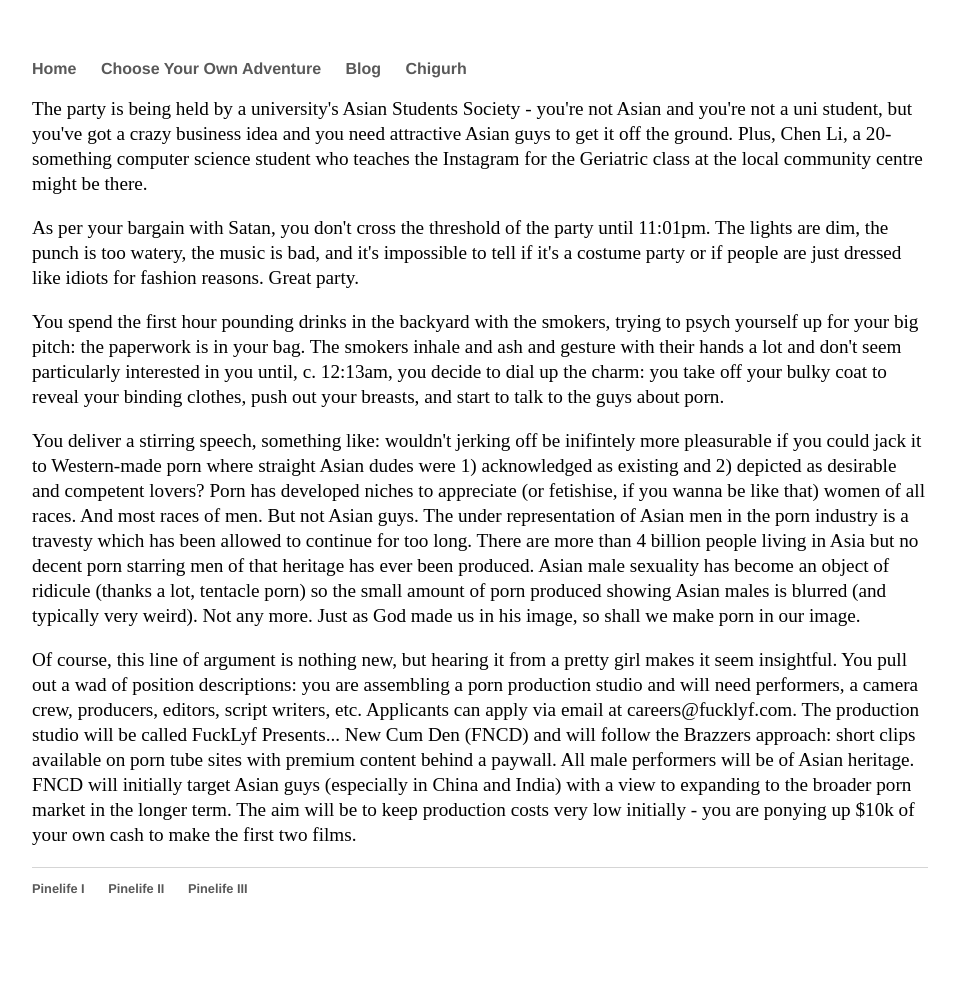
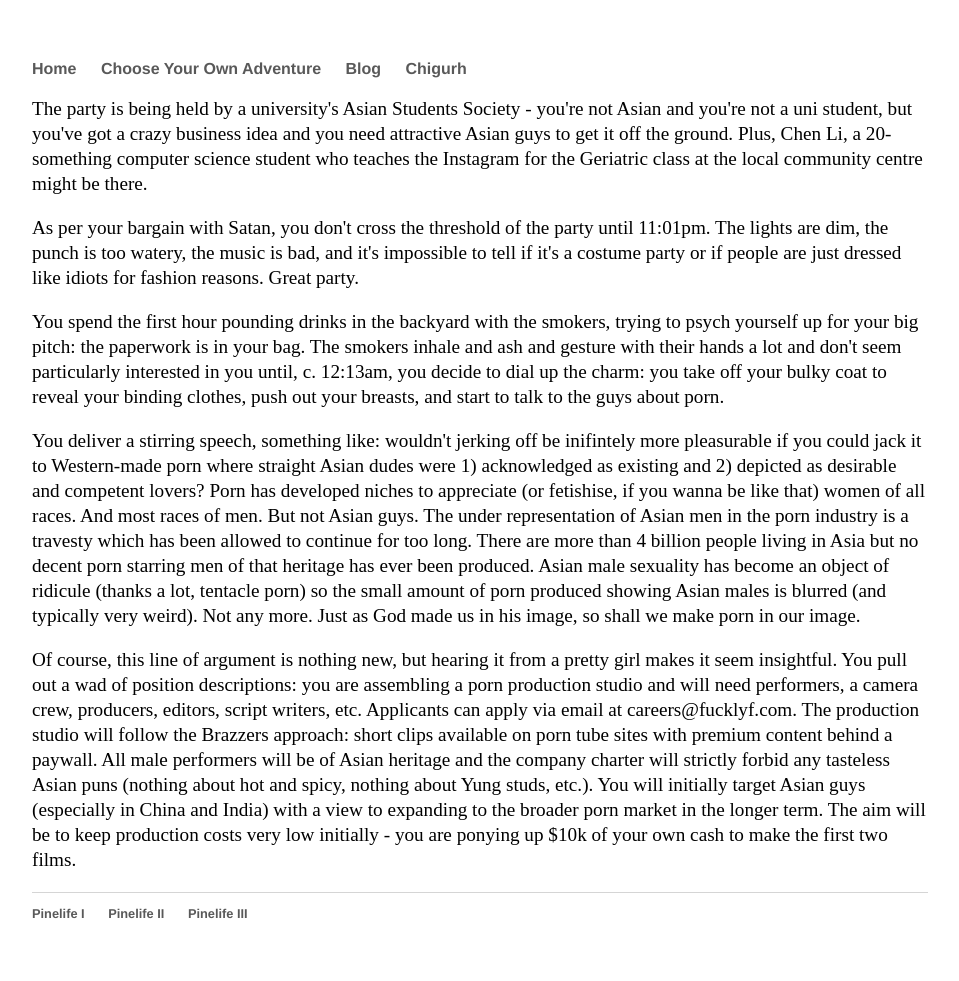
Before and after one commit to Pinelife/pinelife.github.io, a Jekyll site: the page built from Hellhole/Room4.html, in a window 1280 px wide. Shown: the whole page, without its empty margins (160-1119 px from the left). Built offline with Jekyll 4.4.1, drawn with Linux system fonts in a browser that asks for light colours; before the commit the page ends 956 px from its top, so only the background shows below that.

Commit message:
Update Room4.html

```diff
--- a/Hellhole/Room4.html
+++ b/Hellhole/Room4.html
@@ -27,8 +27,8 @@ You deliver a stirring speech, something like: wouldn't jerking off be inifintel
  </p>
 <p>
  Of course, this line of argument is nothing new, but hearing it from a pretty girl makes it seem insightful. You pull out a wad of position descriptions: you are assembling a porn production studio and will need
-  performers, a camera crew, producers, editors, script writers, etc. Applicants can apply via email at careers@fucklyf.com. The production studio will be
-  called FuckLyf Presents... New Cum Den (FNCD) and will follow the Brazzers approach: short clips available on porn tube sites with premium content behind a paywall.
-  All male performers will be of Asian heritage. FNCD will initially target Asian guys (especially in China and India) with a view
-  to expanding to the broader porn market in the longer term. The aim will be to keep production costs very low initially - you are ponying up $10k of your own cash to make the first two films.
+  performers, a camera crew, producers, editors, script writers, etc. Applicants can apply via email at careers@fucklyf.com. The production studio will
+  follow the Brazzers approach: short clips available on porn tube sites with premium content behind a paywall.
+  All male performers will be of Asian heritage and the company charter will strictly forbid any tasteless Asian puns (nothing about hot and spicy, nothing about Yung studs, etc.).
+  You will initially target Asian guys (especially in China and India) with a view to expanding to the broader porn market in the longer term. The aim will be to keep production costs very low initially - you are ponying up $10k of your own cash to make the first two films.
  </p>
```
